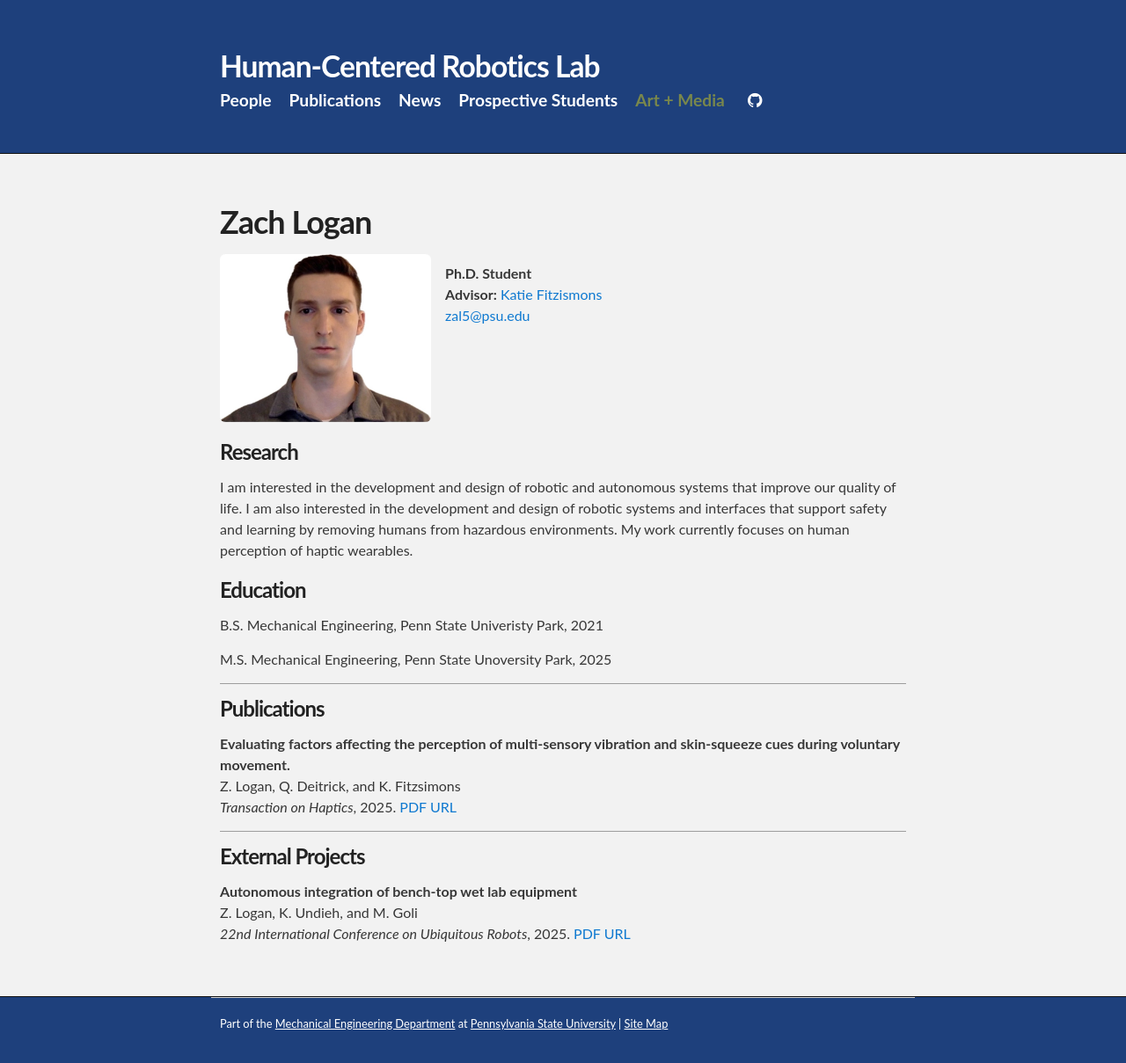
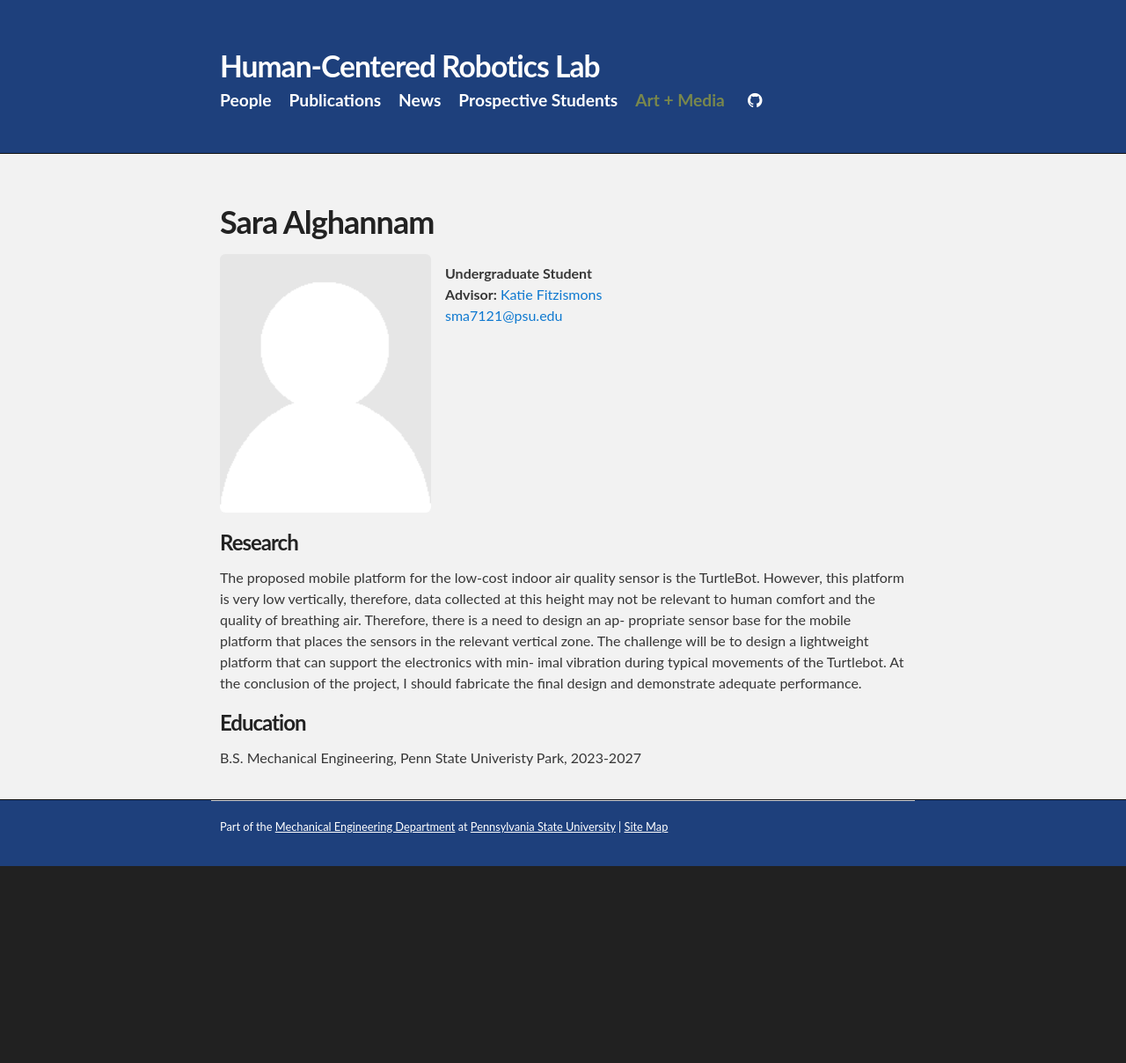
Before and after one commit to psu-hcr/psu-hcr.github.io, a Jekyll site: the page built from people/saraalghannam.html, in a window 1280 px wide. Shown: the whole page at 88% size. Built offline with Jekyll 4.4.1, drawn with Linux system fonts in a browser that asks for light colours; after the commit the page ends 985 px from its top, so only the background shows below that; grey boxes are pictures that could not be loaded.

Commit message:
Update saraalghannam.html

```diff
--- a/people/saraalghannam.html
+++ b/people/saraalghannam.html
@@ -1,52 +1,31 @@
 ---
 layout: default
-title: Zach Logan
+title: Sara Alghannam
 
 ---
 
-<h1>Zach Logan</h1>
+<h1>Sara Alghannam</h1>
 
 <div class="row">
   <div class="column">
-    <img alt="Zach Logan" title="Zach Logan" src="/images/ZachLogan.jpeg" alt="Zach Logan" style="width:15em; border:none; border-bottom:0px">
+    <img alt="Sara Alghannam" title="Sara Alghannam" src="/images/placeholder.png" alt="Sara Alghannam" style="width:15em; border:none; border-bottom:0px">
   </div>
   <div class="column">
-    <p><b>Ph.D. Student</b>
+    <p><b>Undergraduate Student</b>
     <br><b>Advisor:</b> <a href="/people/katiefitzsimons">Katie Fitzismons</a>
-    <br><a href="mailto:@zal5@psu.edu">zal5@psu.edu</a>
-    <!-- <br><a href="https://scholar.google.com/citations?user=7kgTpmQAAAAJ&hl=en&oi=ao">Google Scholar</a>
-    <br><a href="/pdfs/fitz_cv.pdf">Curriculum Vitae</a></p> -->
+    <br><a href="mailto:sma7121@psu.edu">sma7121@psu.edu</a>
+
   </div>
 </div>
 
 
   <h3>Research</h3>
-  <p>I am interested in the development and design of robotic and autonomous systems that improve our quality of life.
-  I am also interested in the development and design of robotic systems and interfaces that support safety and learning by removing humans from hazardous environments. My work currently focuses on human perception of haptic wearables.   </p>
-<!--
-  <h3>Projects</h3>
-  <p><a href="/projects/RobotAssistedRehabilitation">Robot-Assisted Rehabilitation</a>
-    <br><a href="/projects/SoftwareEnabledBiomedicalDevices">Software-Enabled Biomedical Devices</a></p>
--->
+  <p>The proposed mobile platform for the low-cost indoor air quality sensor is the TurtleBot. However,
+this platform is very low vertically, therefore, data collected at this height may not be relevant
+to human comfort and the quality of breathing air. Therefore, there is a need to design an ap-
+propriate sensor base for the mobile platform that places the sensors in the relevant vertical zone.
+The challenge will be to design a lightweight platform that can support the electronics with min-
+imal vibration during typical movements of the Turtlebot. At the conclusion of the project, I should fabricate the final design and demonstrate adequate performance.</p>
+
   <h3>Education</h3>
-  <p>B.S. Mechanical Engineering, Penn State Univeristy Park, 2021</p>
-  <p>M.S. Mechanical Engineering, Penn State Unoversity Park, 2025</p>
-<!--
-  <h3>Awards and Honors</h3>
-
-
-
-  <h3>Teaching</h3>
-  <p>TA for Mechanical Engineering Design Methodology (ME340), Fall 2021
-  -->
-  <hr>
-  <h3>Publications</h3>
-	<p><b>Evaluating factors affecting the perception of multi-sensory vibration and skin-squeeze cues during voluntary movement.</b>
-			<br>Z. Logan, Q. Deitrick, and K. Fitzsimons
-			<br><i>Transaction on Haptics</i>, 2025. <a href="/pdfs/2025ToHLoDeFi.pdf">PDF</a>  <a href="https://ieeexplore.ieee.org/document/11010836">URL</a></p>
-  <hr>
-  <h3>External Projects</h3>
-	<p><b>Autonomous integration of bench-top wet lab equipment</b>
-			<br>Z. Logan, K. Undieh, and M. Goli
-			<br><i>22nd International Conference on Ubiquitous Robots</i>, 2025. <a href="https://ieeexplore.ieee.org/stamp/stamp.jsp?tp=&arnumber=11078042">PDF</a>  <a href="https://doi.org/10.1109/UR65550.2025.11078042">URL</a></p>
-<br>
+  <p>B.S. Mechanical Engineering, Penn State Univeristy Park, 2023-2027</p>
```
